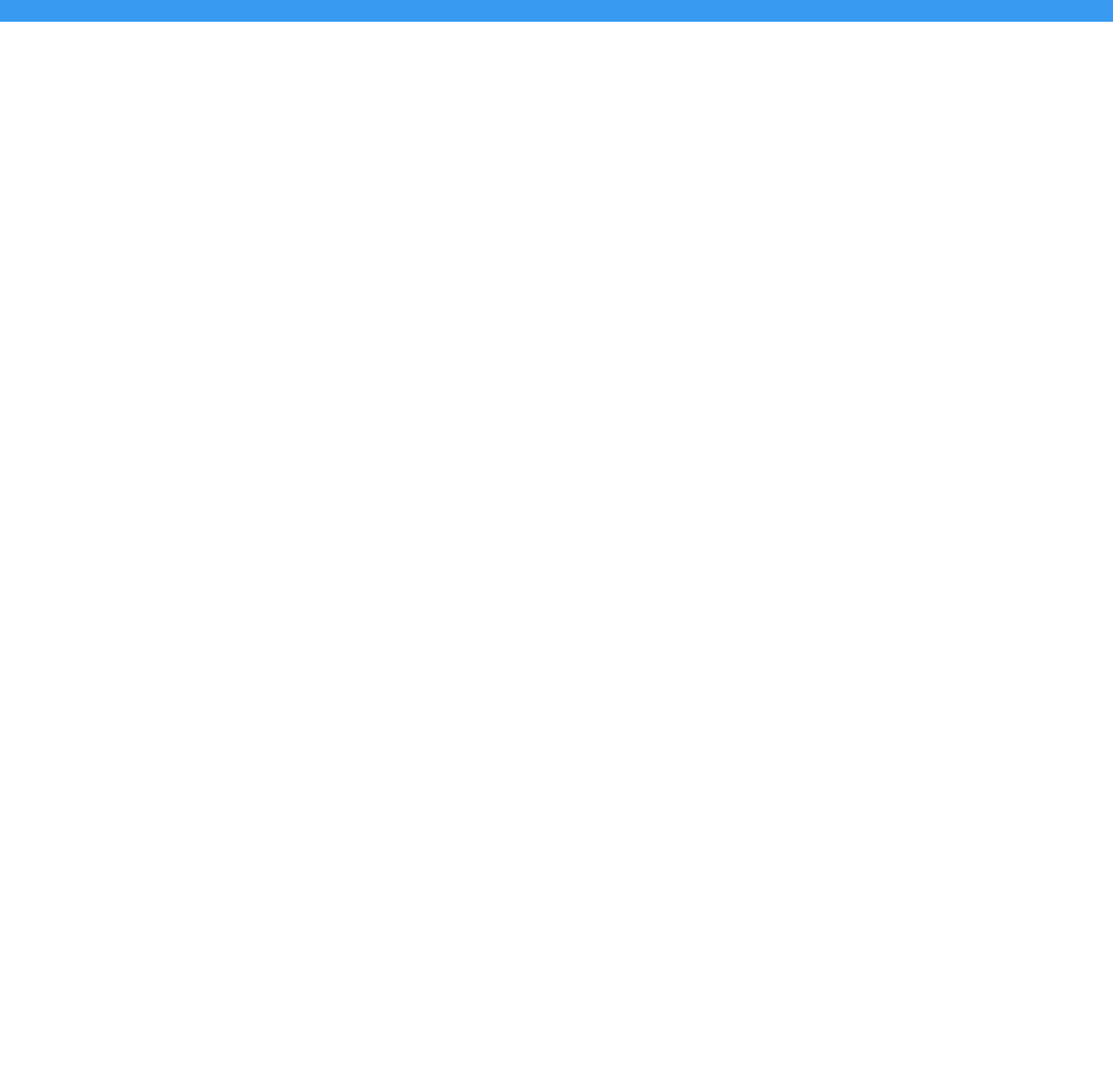
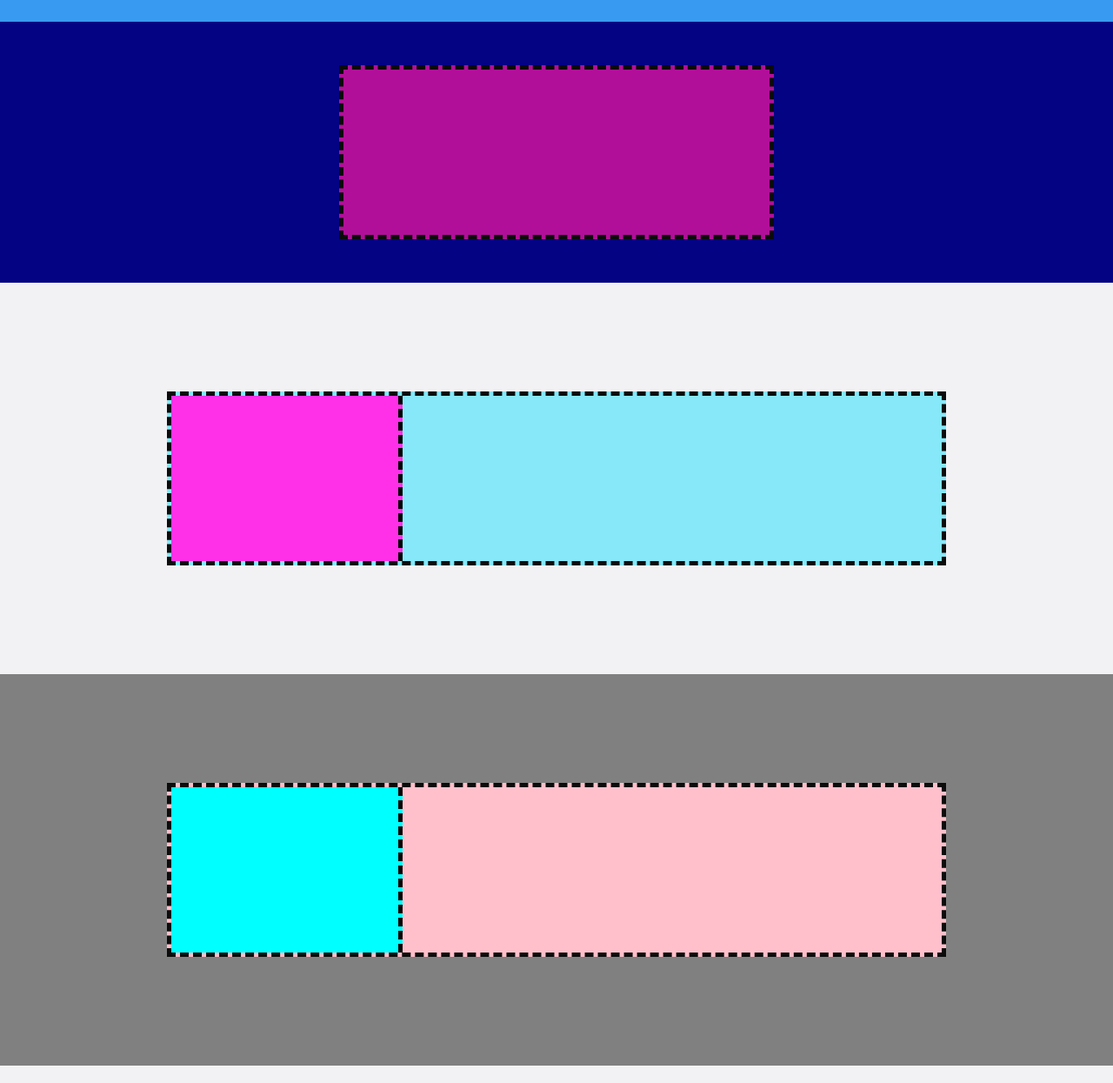
Before and after one commit to Angelorapana/htmlcss-struttura-discord, a plain HTML site: page index.html in a window 1280 px wide. Shown: the part 55-1300 px from the top of the page at 87% size. Before the commit the page ends 800 px from the top, so only its background shows below. Drawn offline with Linux system fonts and the light colour scheme.

Commit message:
update main

```diff
--- a/index.html
+++ b/index.html
@@ -10,7 +10,7 @@
     <header>
         <section class="int">
           <img src="" alt="logo" >
-              <div class="b">
+              <div class="l">
                 <a href=""> Link</a>
                 <a href=""> Link</a>
                 <a href=""> Link</a>
@@ -18,8 +18,33 @@
                 <a href=""> Link</a>
               </div>
           <button>Login</button>
-        </section>
-
+          </section>
+        </header>
+    <main>
+     <div class="container s blue">
+     <div class="rectangular">
+     </div>
+     </div>
+        <div class="container m white">
+        <div class="rmedium">
+        <div class="rsmall">
+        </div>
+        </div>
+        </div>
+        <div class="container m gray">
+        <div class="rmedium p">
+        <div class="rsmall a">
+        </div>
+        </div>
+        </div>
+        <div class="container m white">
+        <div class="rmedium">
+        <div class="rsmall">
+        </div>
+        </div>
+        </div>
+          <div class="container b gray">
+    </main>
     </header>
 </body>
 </html>
--- a/style.css
+++ b/style.css
@@ -22,10 +22,81 @@ header{
     background-color: orange;
 }
 
-.b{
+.l /*link*/{
     display: flex;
     padding: 0 20px;
     gap: 1rem;
     border-left: 2.5px dashed black;
     border-right: 2.5px dashed  black;
 }
+
+/*fine header*/
+
+.container{
+    display: flex;
+
+}
+.s {
+height: 300px;
+}
+
+.m{
+    height: 450px;
+}
+
+.b{
+    height: 600px;
+}
+
+
+ /*fine proprietà dimensione container*/
+
+
+.blue{
+    background-color: rgb(3, 3, 132);
+}
+
+.white{
+    background-color: rgb(242, 242, 245);
+}
+
+.gray{
+    background-color: gray;
+}
+
+/*fine proprietà colore container*/
+
+
+.rectangular{
+    display: flex;
+    margin:auto;
+    height: 200px;
+    width: 500px;
+    background-color: rgb(177, 15, 153);
+    border: 5px dashed rgb(11, 11, 11);
+}
+
+.rmedium{
+    display: flex;
+    flex-basis: 70%;
+    background-color: rgb(134, 232, 248);
+    margin: auto;
+    height: 200px;
+    width: 500px;
+    border: 5px dashed rgb(11, 11, 11);
+}
+
+.rsmall{
+    display: flex;
+    flex-basis: 30%;
+    background-color: rgb(255, 48, 231);
+    border-right: 5px dashed  black;
+}
+
+.a{
+    background-color: aqua;
+}
+
+.p{
+    background-color: pink;
+}
```
